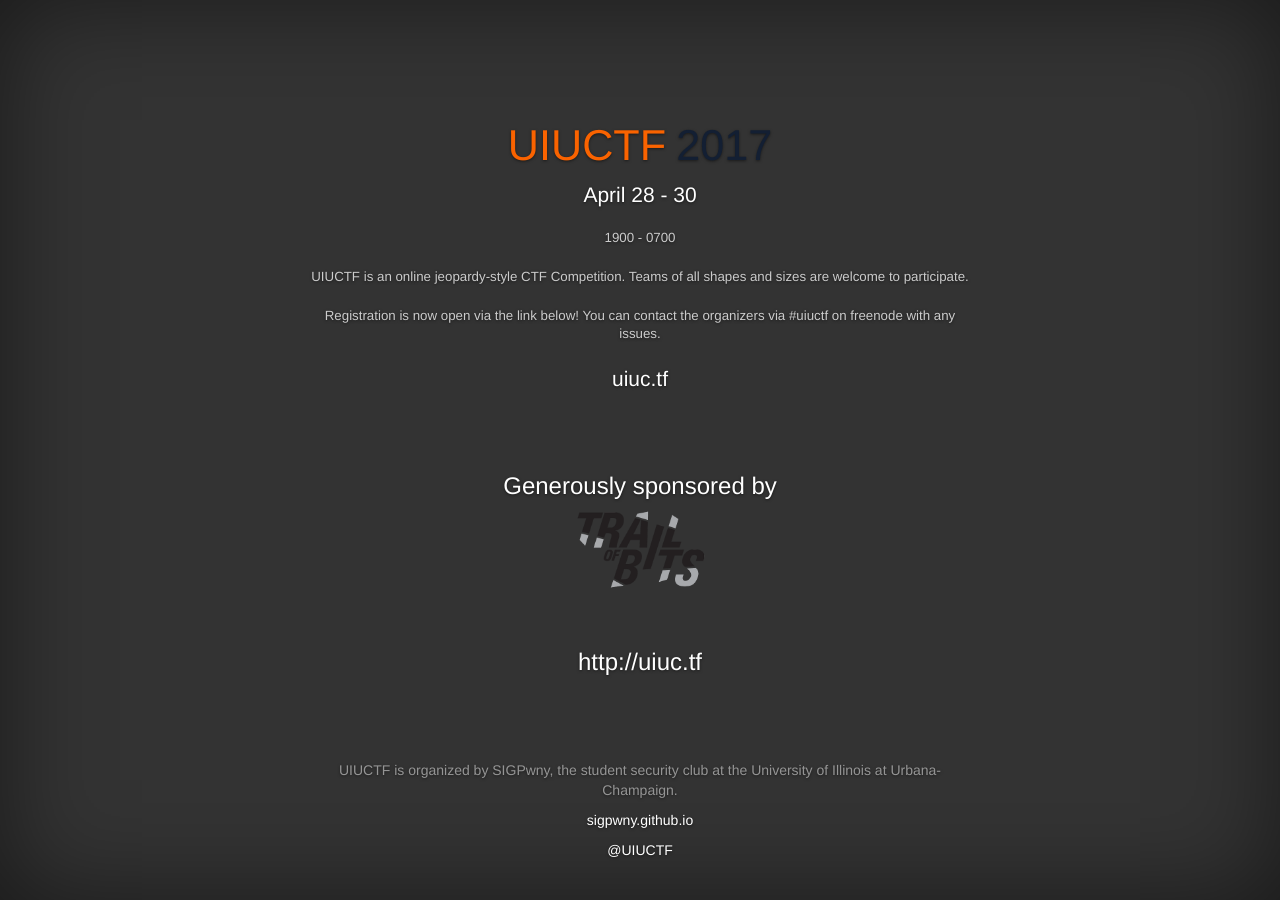
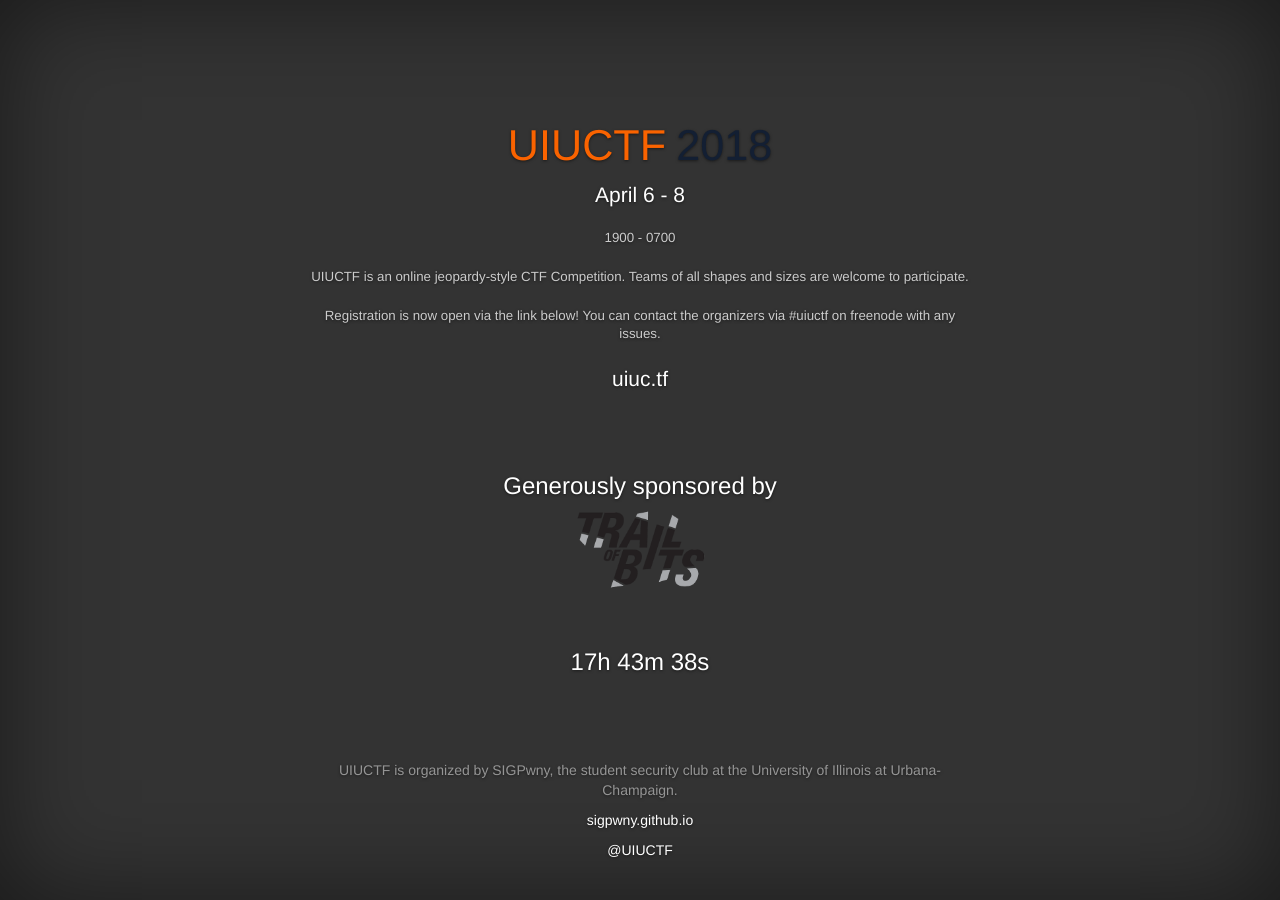
Before and after one commit to sigpwny/sigpwny.github.io-archive, a Jekyll site: the page built from ctf.html, in a window 1280 px wide. Built offline with Jekyll 4.4.1, drawn with Linux system fonts in a browser that asks for light colours; Markdown is read by kramdown in place of the engine named in the settings.

Commit message:
Update ctf.html

```diff
--- a/ctf.html
+++ b/ctf.html
@@ -15,8 +15,8 @@
       </div>
 
       <div class="inner cover">
-        <h1 class="cover-heading"><big style="color: #FA6300">UIUCTF</big> <big style="color: #131F33">2017</big></h1>
-        <p class="lead">April 28 - 30</p>
+        <h1 class="cover-heading"><big style="color: #FA6300">UIUCTF</big> <big style="color: #131F33">2018</big></h1>
+        <p class="lead">April 6 - 8</p>
         <p class="lead lesser">1900 - 0700</p>
         <p class="lead lesser">UIUCTF is an online jeopardy-style CTF Competition. Teams of all shapes and sizes are welcome to participate.</p>
         <p class="lead lesser">Registration is now open via the link below! You can contact the organizers via #uiuctf on freenode with any issues.</p>
@@ -34,7 +34,7 @@
       <div class="inner cover">
         <h3 class="cover-heading" id="countdown">7 PM CST</h3>
         <script>
-        var countDownDate = new Date("Apr 28, 2017 19:00:00 GMT-0500").getTime();
+        var countDownDate = new Date("Apr 6, 2018 19:00:00 GMT-0500").getTime();
 
         var x = setInterval(function() {
           var now = new Date().getTime();
```
